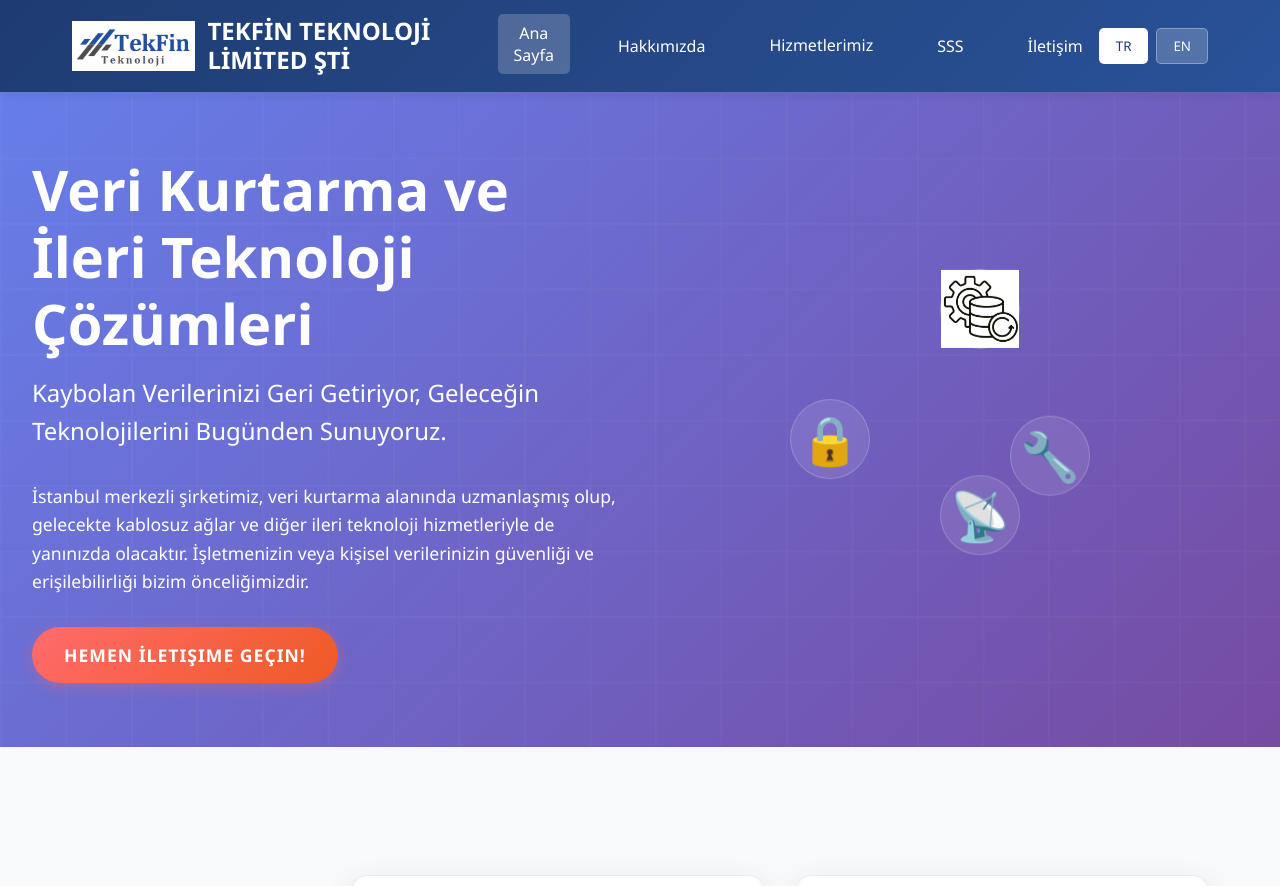
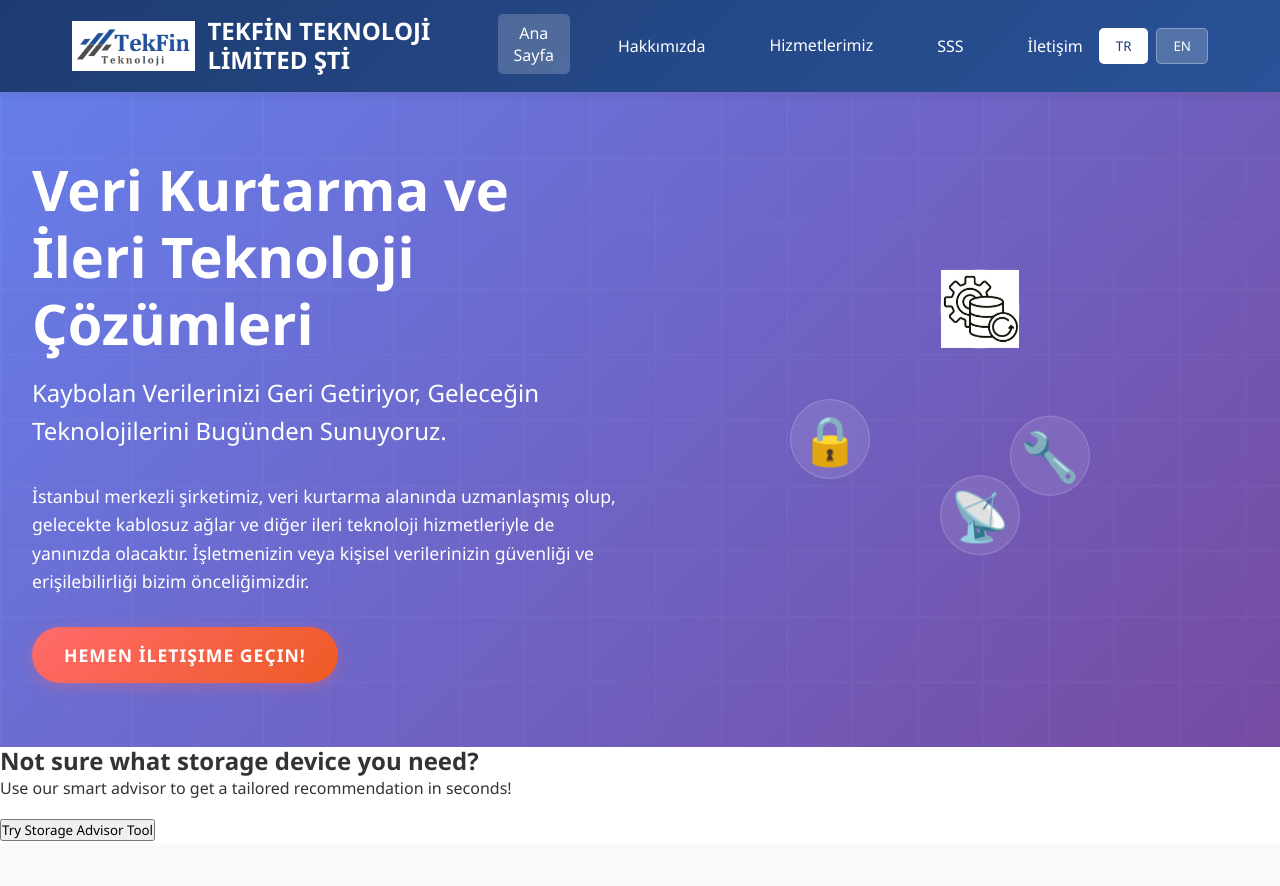
Before and after one commit to SalehKar/tekfin-website, a React (Create React App) app: page / in a window 1280 px wide. Shown: the top 886 px of the page. Built offline with nearby package versions, Linux system fonts and the light colour scheme.

Commit message:
Update HomePage.js

```diff
--- a/src/components/HomePage.js
+++ b/src/components/HomePage.js
@@ -88,6 +88,15 @@ const HomePage = ({ language }) => {
           </div>
         </div>
       </section>
+<section className="highlight-section">
+  <div className="highlight-text">
+    <h2>Not sure what storage device you need?</h2>
+    <p>Use our smart advisor to get a tailored recommendation in seconds!</p>
+    <button className="cta-btn" onClick={() => setCurrentPage('storage-advisor')}>
+      Try Storage Advisor Tool
+    </button>
+  </div>
+</section>
 
       {/* Services Section */}
       <section className="services">
```
